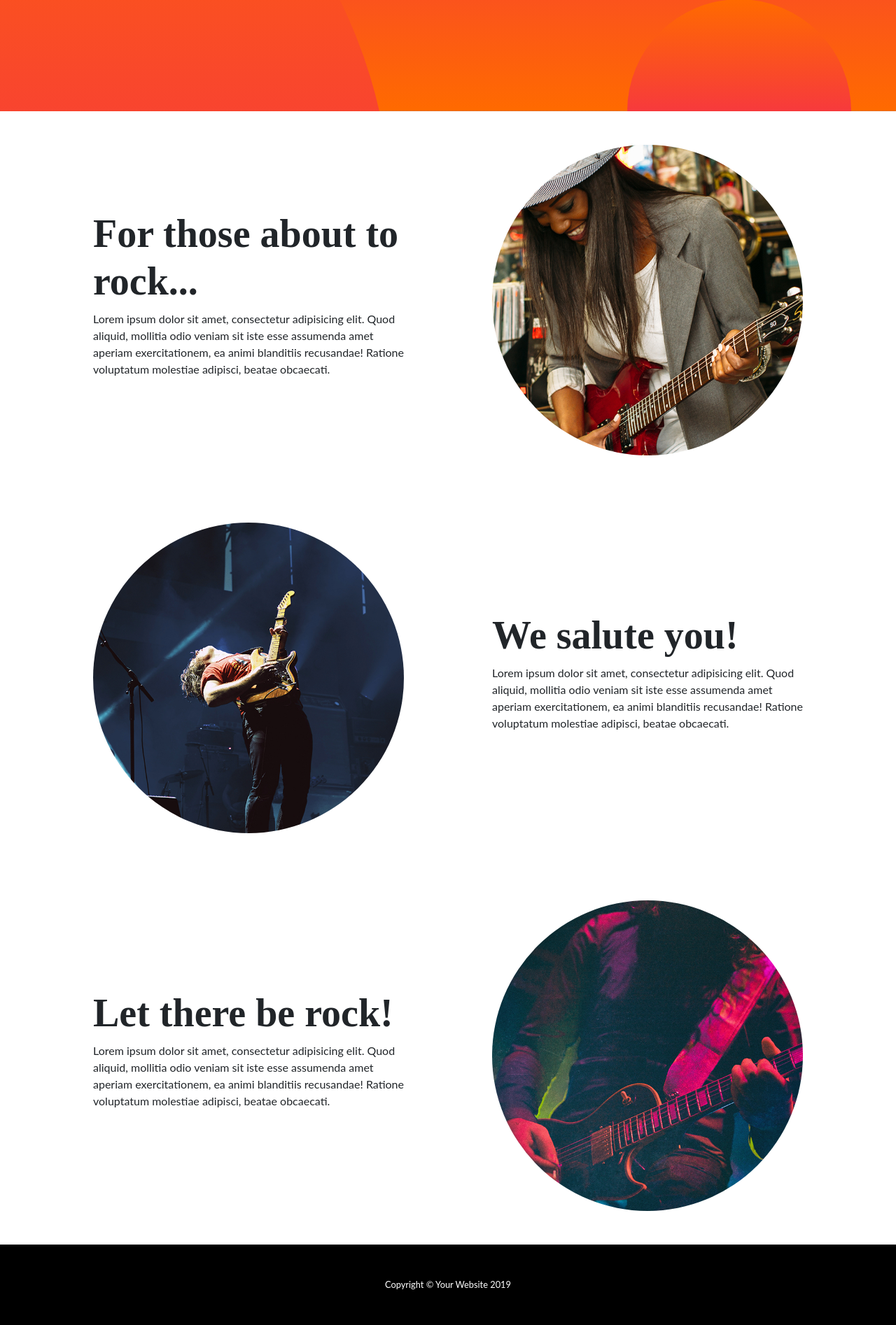
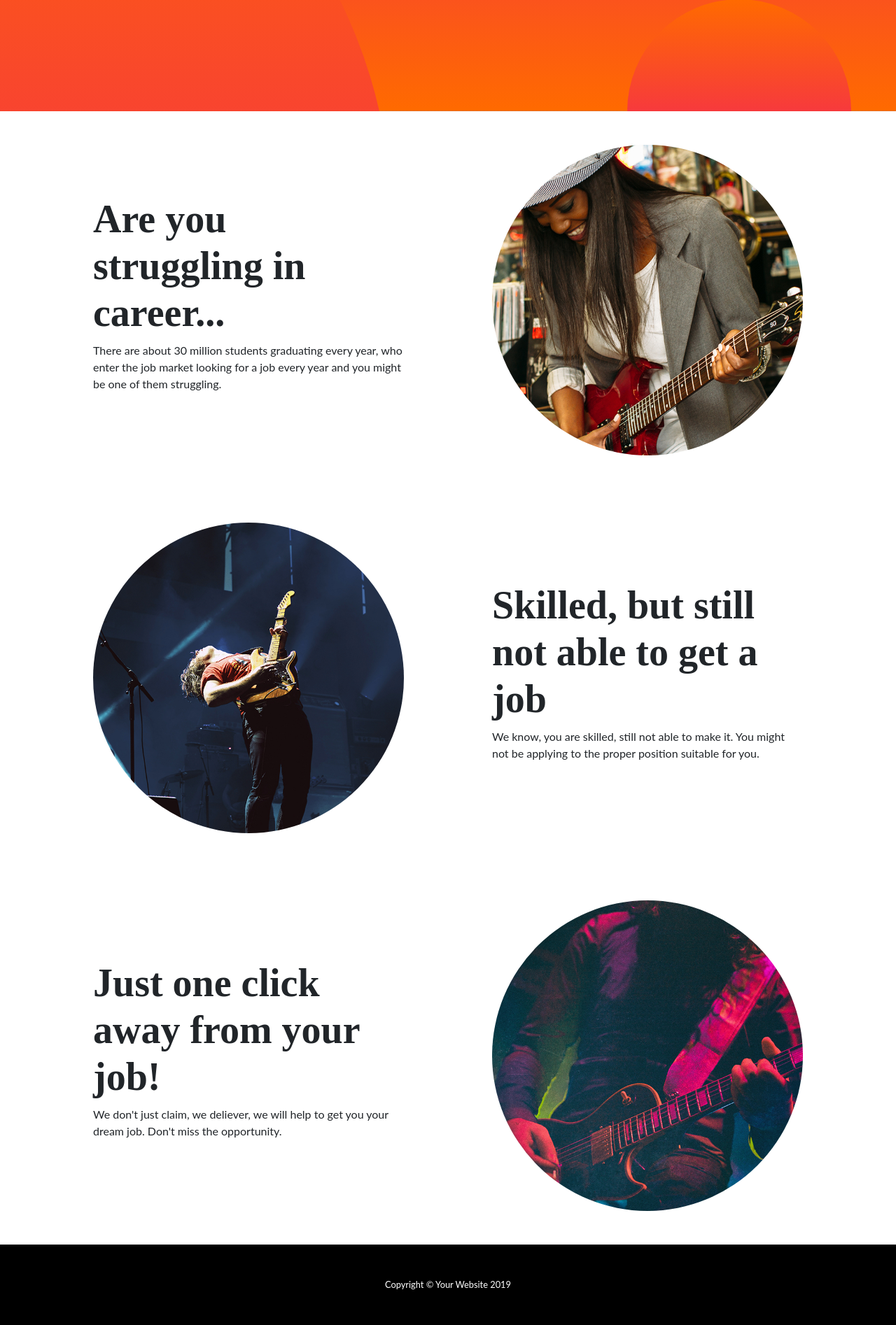
Before and after one commit to atharvaze/Algorithm-6.0, a Django app: page / in a window 1280 px wide. Shown: the part 528-2422 px from the top of the page at 70% size. Run offline with Django 3.2, Linux system fonts and the light colour scheme; some libraries are stand-ins or nearby versions.

Commit message:
changed homepage

```diff
--- a/templates/base.html
+++ b/templates/base.html
@@ -72,8 +72,8 @@
         </div>
         <div class="col-lg-6 order-lg-1">
           <div class="p-5">
-            <h2 class="display-4">For those about to rock...</h2>
-            <p>Lorem ipsum dolor sit amet, consectetur adipisicing elit. Quod aliquid, mollitia odio veniam sit iste esse assumenda amet aperiam exercitationem, ea animi blanditiis recusandae! Ratione voluptatum molestiae adipisci, beatae obcaecati.</p>
+            <h2 class="display-4">Are you struggling in career...</h2>
+            <p>There are about 30 million students graduating every year, who enter the job market looking for a job every year and you might be one of them struggling.</p>
           </div>
         </div>
       </div>
@@ -90,8 +90,8 @@
         </div>
         <div class="col-lg-6">
           <div class="p-5">
-            <h2 class="display-4">We salute you!</h2>
-            <p>Lorem ipsum dolor sit amet, consectetur adipisicing elit. Quod aliquid, mollitia odio veniam sit iste esse assumenda amet aperiam exercitationem, ea animi blanditiis recusandae! Ratione voluptatum molestiae adipisci, beatae obcaecati.</p>
+            <h2 class="display-4">Skilled, but still not able to get a job</h2>
+            <p>We know, you are skilled, still not able to make it. You might not be applying to the proper position suitable for you.</p>
           </div>
         </div>
       </div>
@@ -108,8 +108,8 @@
         </div>
         <div class="col-lg-6 order-lg-1">
           <div class="p-5">
-            <h2 class="display-4">Let there be rock!</h2>
-            <p>Lorem ipsum dolor sit amet, consectetur adipisicing elit. Quod aliquid, mollitia odio veniam sit iste esse assumenda amet aperiam exercitationem, ea animi blanditiis recusandae! Ratione voluptatum molestiae adipisci, beatae obcaecati.</p>
+            <h2 class="display-4">Just one click away from your job!</h2>
+            <p>We don't just claim, we deliever, we will help to get you your dream job. Don't miss the opportunity.</p>
           </div>
         </div>
       </div>
```
